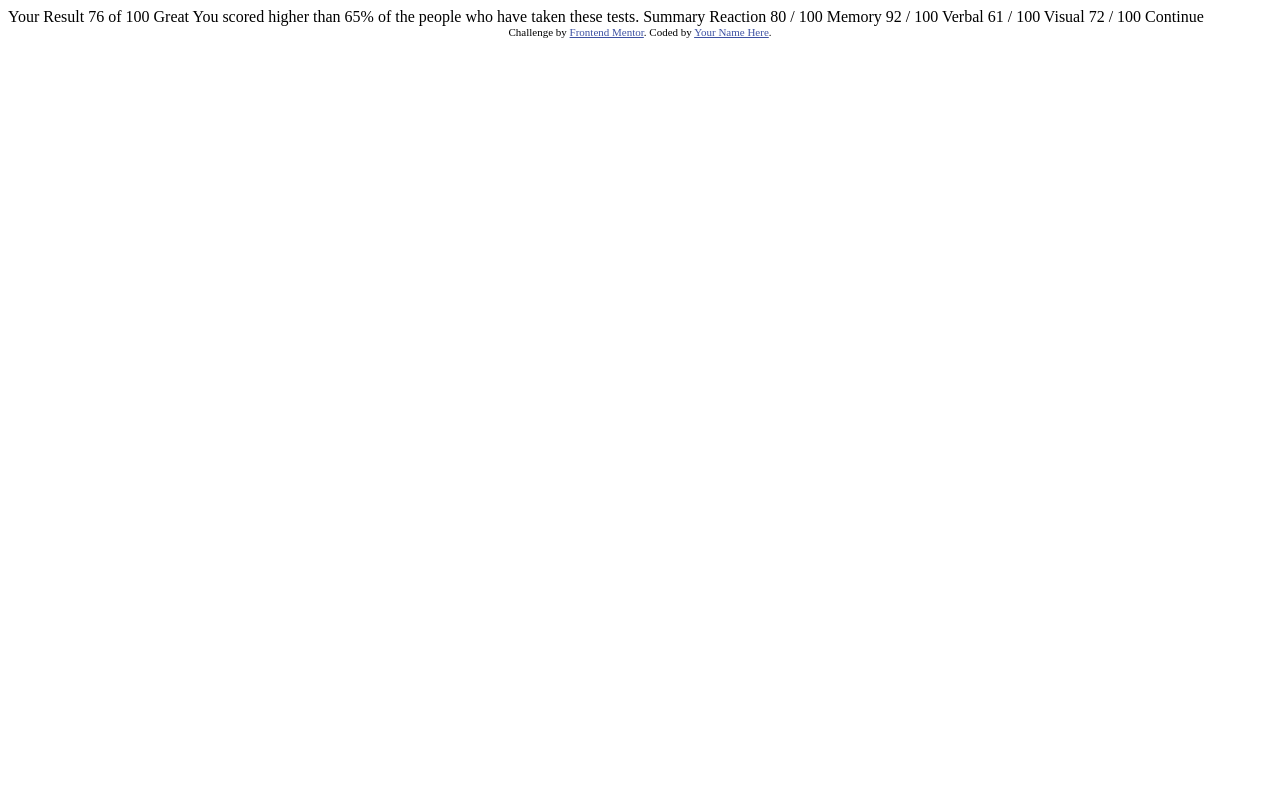
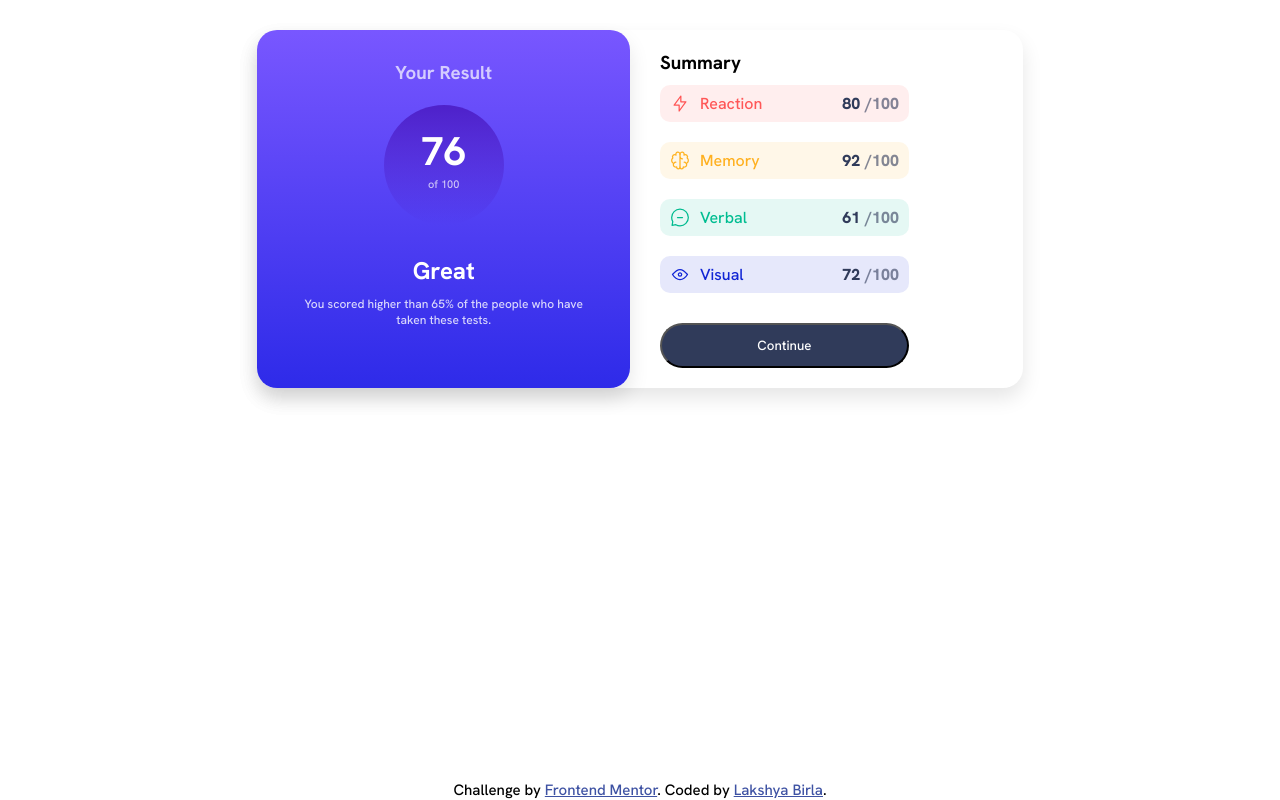
Before and after one commit to Lakshya-coder04/results-summary-component-main, a plain HTML site: page index.html in a window 1280 px wide. Drawn offline with Linux system fonts and the light colour scheme.

Commit message:
challenge completed #2

```diff
--- a/index.html
+++ b/index.html
@@ -1,47 +1,89 @@
 <!DOCTYPE html>
 <html lang="en">
+
 <head>
   <meta charset="UTF-8">
-  <meta name="viewport" content="width=device-width, initial-scale=1.0"> <!-- displays site properly based on user's device -->
+  <meta name="viewport" content="width=device-width, initial-scale=1.0">
+  <!-- displays site properly based on user's device -->
 
   <link rel="icon" type="image/png" sizes="32x32" href="./assets/images/favicon-32x32.png">
 
   <title>Frontend Mentor | Results summary component</title>
 
-  <!-- Feel free to remove these styles or customise in your own stylesheet 👍 -->
-  <style>
-    .attribution { font-size: 11px; text-align: center; }
-    .attribution a { color: hsl(228, 45%, 44%); }
-  </style>
+  <link rel="stylesheet" href="./style.css">
 </head>
+
 <body>
 
-  Your Result
+  <!-- Your Result
   76
   of 100
 
   Great
   You scored higher than 65% of the people who have taken these tests.
 
-  Summary
 
-  Reaction
-  80 / 100
+  Continue -->
 
-  Memory
-  92 / 100
+  <div class="container">
 
-  Verbal
-  61 / 100
+    <div class="your-result-card">
+      <h3>Your Result</h3>
 
-  Visual
-  72 / 100
+      <div id="circle">
+        <h3>76</h3>
+        <p class="of-100">of 100</p>
+      </div>
 
-  Continue
+      <h2>Great</h2>
+      <p>You scored higher than 65% of the people who have taken these tests.</p>
+    </div>
 
-  <div class="attribution">
-    Challenge by <a href="https://www.frontendmentor.io?ref=challenge" target="_blank">Frontend Mentor</a>.
-    Coded by <a href="#">Your Name Here</a>.
+    <div class="summary-card">
+      <h3>Summary</h3>
+
+      <ul class="list-module">
+        <li class="reaction">
+          <p><img src="./assets/images/icon-reaction.svg" alt="reaction-image">Reaction</p>
+          <div class="marks">80 <span> /100</span></div>
+        </li>
+        <li class="memory">
+          <p><img src="./assets/images/icon-memory.svg" alt="memory-image">Memory</p>
+          <div class="marks">92 <span> /100</span></div>
+        </li>
+        <li class="verbal">
+          <p><img src="./assets/images/icon-verbal.svg" alt="verbal-image">Verbal</p>
+          <div class="marks">61 <span> /100</span></div>
+        </li>
+        <li class="visual">
+          <p><img src="./assets/images/icon-visual.svg" alt="visual-image">Visual</p>
+          <div class="marks">72 <span> /100</span></div>
+        </li>
+        <button class="button" type="submit">Continue</button>
+      </ul>
+
+
+
+
+    </div>
+
   </div>
+
+  </div>
+
+
+
+
+
+
+
+  <footer>
+    <div class="attribution">
+      Challenge by <a href="https://www.frontendmentor.io?ref=challenge" target="_blank">Frontend Mentor</a>.
+      Coded by <a href="#">Lakshya Birla</a>.
+    </div>
+  </footer>
+
 </body>
+
 </html>
--- /dev/null
+++ b/style.css
@@ -0,0 +1,242 @@
+/*
+### Primary
+
+- Light red: hsl(0, 100%, 67%)
+- Orangey yellow: hsl(39, 100%, 56%)
+- Green teal: hsl(166, 100%, 37%)
+- Cobalt blue: hsl(234, 85%, 45%)
+
+## Gradients
+
+- Light slate blue (background): hsl(252, 100%, 67%)
+- Light royal blue (background): hsl(241, 81%, 54%)
+- Violet blue (circle): hsla(256, 72%, 46%, 1)
+- Persian blue (circle): hsla(241, 72%, 46%, 0)
+
+### Neutral
+
+- White: hsl(0, 0%, 100%)
+- Pale blue: hsl(221, 100%, 96%)
+- Light lavender: hsl(241, 100%, 89%)
+- Dark gray blue: hsl(224, 30%, 27%)
+
+
+*/
+
+@import url('https://fonts.googleapis.com/css2?family=Hanken+Grotesk:wght@500;700;800&display=swap');
+
+:root {
+  --Light-red: hsl(0, 100%, 67%);
+  --Orangey-yellow: hsl(39, 100%, 56%);
+  --Green-teal: hsl(166, 100%, 37%);
+  --Cobalt-blue: hsl(234, 85%, 45%);
+  --Light-slate-blue: hsl(252, 100%, 67%); /*(background) */
+  --Light-royal-blue: hsl(241, 81%, 54%); /*(background) */
+  --Violet-blue: hsla(256, 72%, 46%, 1); /*circle) */
+  --Persian-blue: hsla(241, 72%, 46%, 0); /*circle) */
+  --White: hsl(0, 0%, 100%);
+  --Pale-blue: hsl(221, 100%, 96%);
+  --Light-lavender: hsl(241, 100%, 89%);
+  --Dark-gray-blue: hsl(224, 30%, 27%);
+}
+
+* {
+  margin: 0;
+  padding: 0;
+  font-family: 'Hanken Grotesk', sans-serif;
+}
+
+body {
+  max-height: 100vh;
+  display: flex;
+  flex-direction: column;
+  align-items: center;
+  justify-content: center;
+}
+
+.container {
+  max-width: 100vh;
+  margin-top: 30px;
+  display: flex;
+  flex-direction: row;
+  justify-content: space-between;
+  box-shadow: 0 10px 20px rgba(0, 0, 0, 0.1); /* Add a subtle shadow */
+  border-radius: 20px;
+}
+
+.your-result-card {
+  flex: 1;
+  padding: 0 20px;
+  background-image: linear-gradient(
+    to top,
+    hsl(241, 81%, 54%),
+    hsl(252, 100%, 67%)
+  );
+  box-shadow: 0 10px 20px rgba(0, 0, 0, 0.1); /* Add a subtle shadow */
+  border-radius: 20px;
+  display: flex;
+  flex-direction: column;
+  align-items: center;
+  justify-content: center;
+}
+
+/* .your-result-card h3 {
+  margin-top: 20px;
+} */
+
+#circle {
+  margin: 20px 20px;
+  width: 120px;
+  height: 120px;
+  background-image: linear-gradient(
+    to bottom,
+    var(--Violet-blue),
+    var(--Persian-blue)
+  );
+  border-radius: 50%; /* Make it a perfect circle */
+  opacity: 1;
+  z-index: 0;
+  position: relative; /* Enable absolute positioning for child elements */
+}
+
+#circle h3 {
+  margin-top: 20px;
+  color: hsl(0, 0%, 100%);
+  font-size: 40px;
+  text-align: center;
+}
+
+#circle p {
+  color: rgba(255, 255, 255, 0.7);
+  font-size: 11px;
+  text-align: center;
+}
+
+.your-result-card h3 {
+  color: rgba(255, 255, 255, 0.7);
+}
+.your-result-card h2 {
+  color: rgba(255, 255, 255);
+  text-align: center;
+  padding: 10px 10px;
+}
+.your-result-card p {
+  padding-bottom: 30px;
+  margin: 0 20px;
+  color: rgba(255, 255, 255, 0.8);
+  text-align: center;
+  font-size: 12px;
+}
+
+.summary-card {
+  flex: 1;
+  padding: 0 30px;
+  display: flex;
+  flex-direction: column;
+  align-items: flex-start;
+}
+
+.summary-card h3 {
+  margin-top: 20px;
+  align-self: flex-start;
+}
+
+.list-module {
+  list-style-type: none;
+  display: flex;
+  flex-direction: column;
+  max-width: 100%;
+}
+
+li {
+  padding: 8px 10px;
+  margin: 10px 0;
+  border-radius: 10px;
+  display: flex;
+  flex-direction: row;
+  justify-content: space-between; /* Align elements with space between them */
+  align-items: center; /* Vertically center elements */
+  gap: 80px;
+}
+
+li p {
+  display: flex;
+  flex-direction: row;
+  justify-content: flex-start;
+  gap: 10px;
+}
+
+.reaction {
+  background-color: hsl(0, 100%, 67%, 0.1);
+}
+.reaction p {
+  color: var(--Light-red);
+}
+
+.memory {
+  background-color: hsl(39, 100%, 56%, 0.1);
+}
+.memory p {
+  color: var(--Orangey-yellow);
+}
+.verbal {
+  background-color: hsl(166, 100%, 37%, 0.1);
+}
+
+.verbal p {
+  color: var(--Green-teal);
+}
+
+.visual {
+  background-color: hsl(234, 85%, 45%, 0.1);
+}
+
+.visual p {
+  color: var(--Cobalt-blue);
+}
+.marks {
+  display: flex;
+  gap: 5px;
+  font-weight: 800;
+  color: var(--Dark-gray-blue);
+}
+.marks span {
+  color: hsla(224, 30%, 27%, 0.6);
+}
+
+.button {
+  margin: 20px 0;
+  padding: 12px;
+  width: 100%;
+  border-radius: 50px;
+  background-color: var(--Dark-gray-blue);
+  color: var(--White);
+  align-self: center;
+}
+
+.attribution {
+  position: fixed;
+  left: 0;
+  bottom: 0;
+  right: 0;
+  font-size: 15px;
+  text-align: center;
+}
+.attribution a {
+  color: hsl(228, 45%, 44%);
+}
+
+@media screen and (max-width: 768px) {
+  .container {
+    margin-top: 0;
+    display: flex;
+    flex-direction: column;
+    align-items: center;
+  }
+  .your-result-card {
+    border-radius: 0 0 30px 30px;
+  }
+  .your-result-card h3 {
+    padding-top: 10px;
+  }
+}
```
Also changed, not shown: script.js (added).
